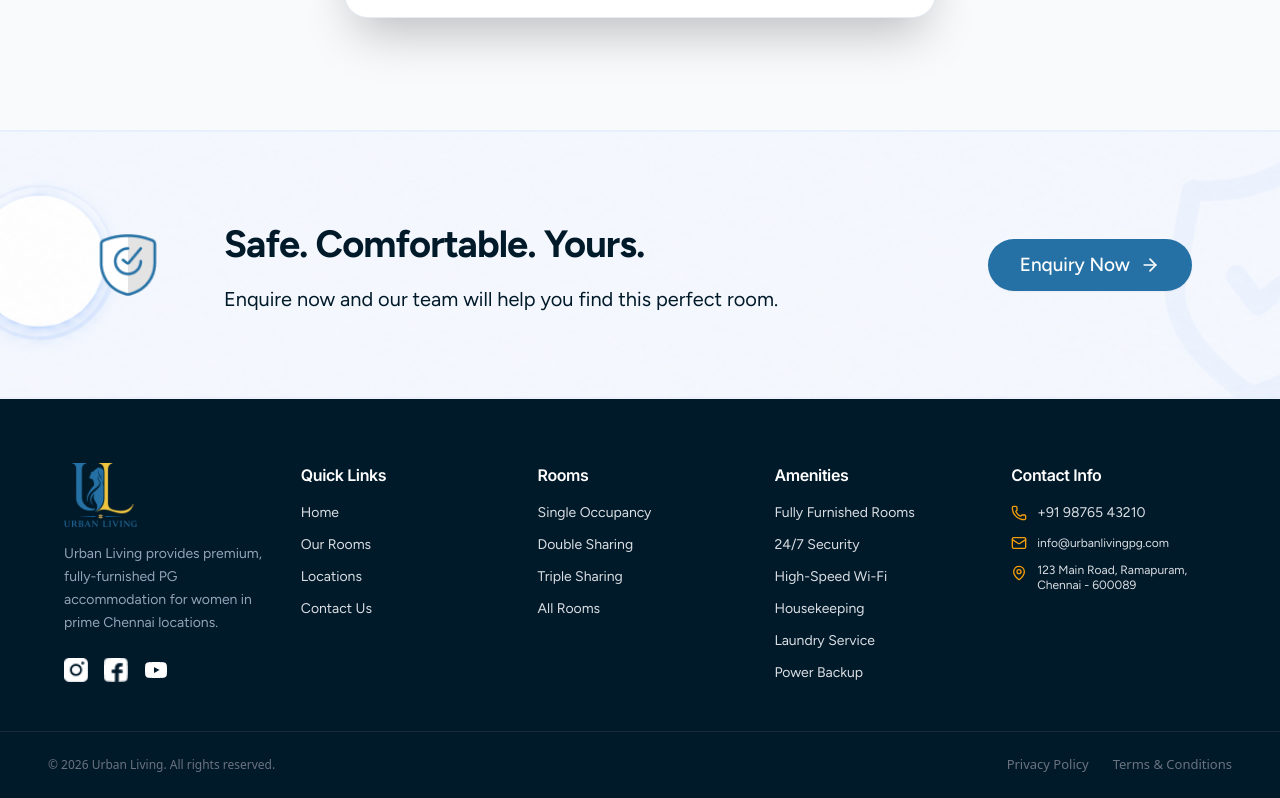
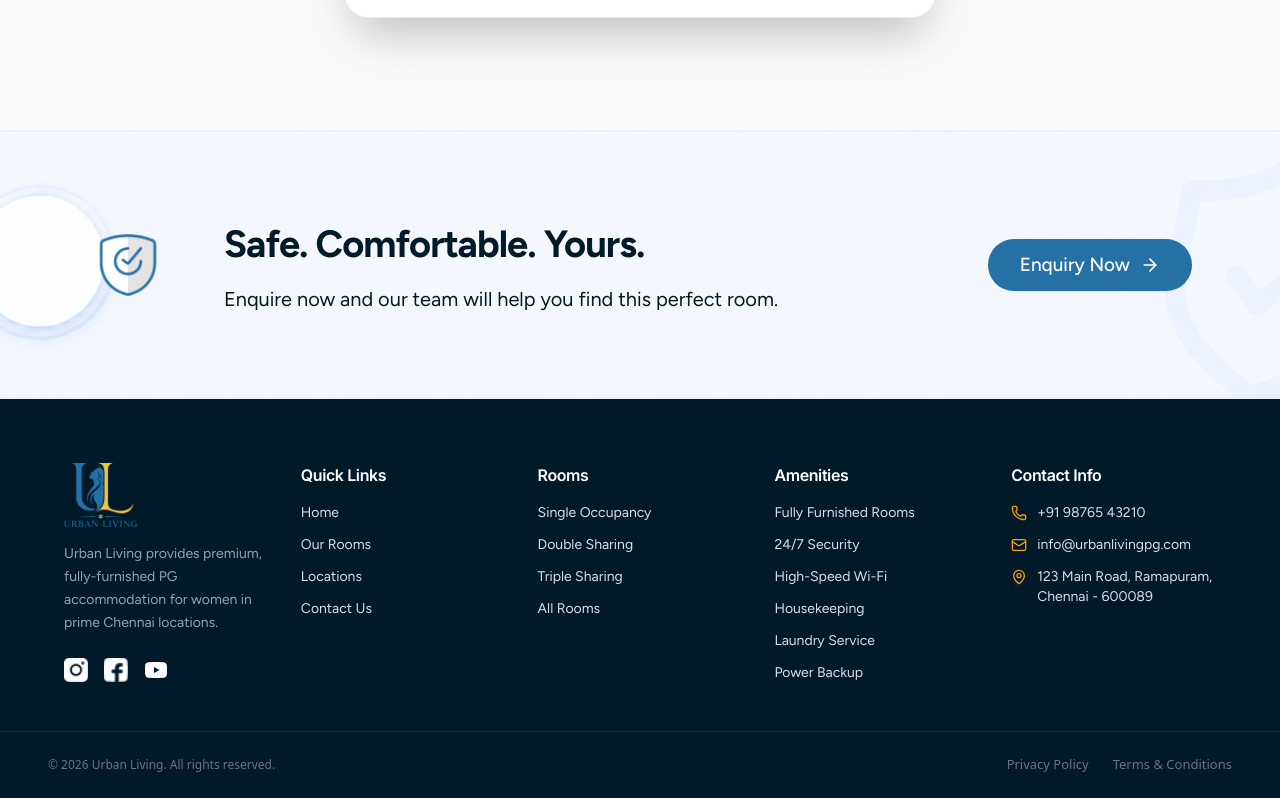
Before and after one commit to intecai/project-urban-living-website, a Next.js app: page /contact in a window 1280 px wide. Shown: the part 1342-2140 px from the top of the page. Built offline with nearby package versions, Linux system fonts and the light colour scheme; no server answers.

Commit message:
fix(website): standardize footer contact info font size and family across all items

```diff
--- a/src/components/Footer.tsx
+++ b/src/components/Footer.tsx
@@ -248,7 +248,7 @@ export default function Footer({ data }: FooterProps) {
 
                 <a
                   href={`tel:${contactPhone.replace(/\s+/g, "")}`}
-                  className="hover:text-white transition-colors"
+                  className="hover:text-white transition-colors text-xs sm:text-sm font-figtree"
                 >
                   {contactPhone}
                 </a>
@@ -259,7 +259,7 @@ export default function Footer({ data }: FooterProps) {
 
                 <a
                   href={`mailto:${contactEmail}`}
-                  className="hover:text-white transition-colors break-all text-[11px] sm:text-xs"
+                  className="hover:text-white transition-colors break-all text-xs sm:text-sm font-figtree"
                 >
                   {contactEmail}
                 </a>
@@ -268,7 +268,7 @@ export default function Footer({ data }: FooterProps) {
               <li className="flex items-start gap-2.5">
                 <MapPin className="w-3.5 h-3.5 sm:w-4 sm:h-4 text-[#F59E0B] shrink-0 mt-0.5" />
 
-                <span className="leading-tight text-[11px] sm:text-xs">
+                <span className="leading-snug text-xs sm:text-sm font-figtree">
                   {contactAddress}
                 </span>
               </li>
```
